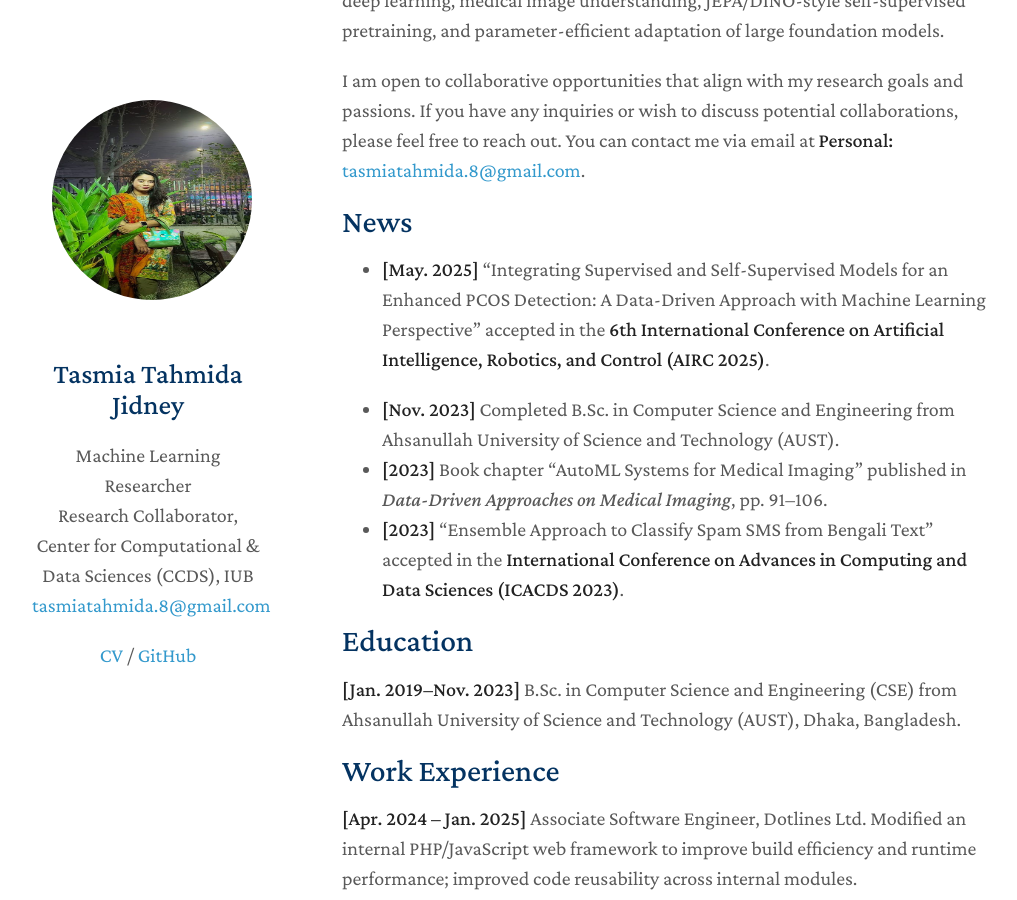
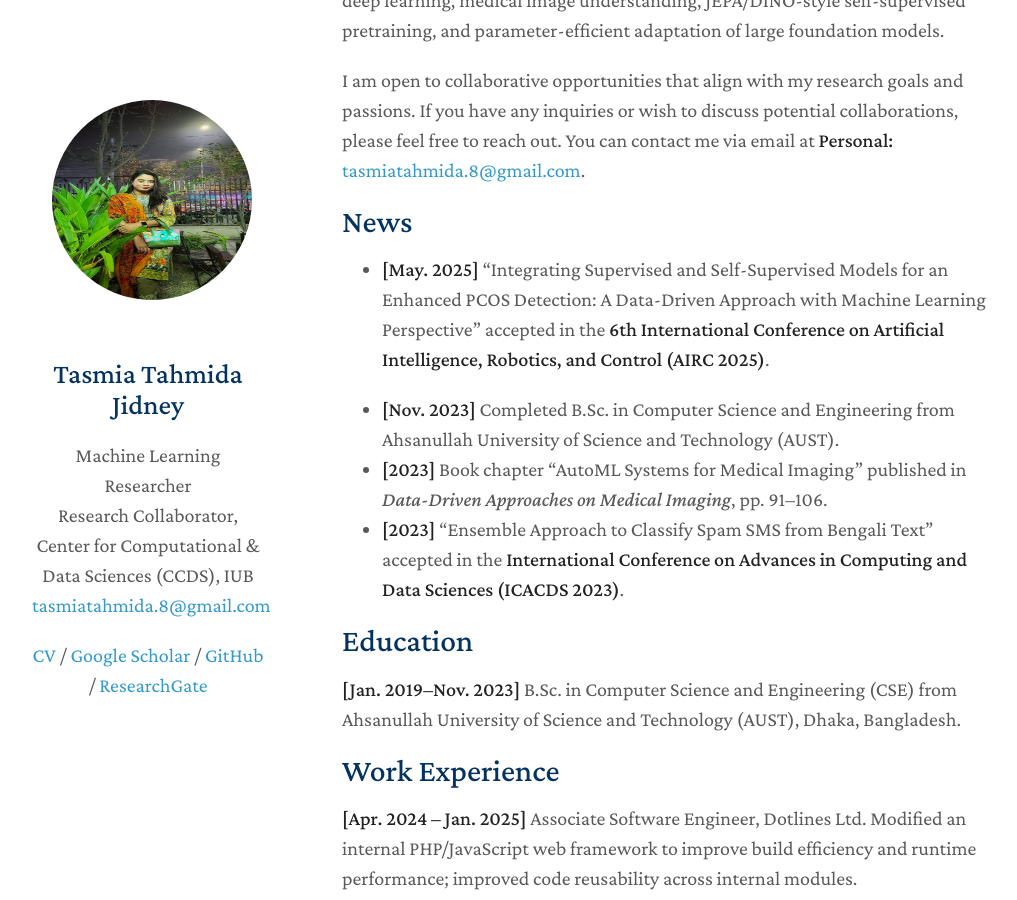
Before and after one commit to tasmia008/tasmia008.github.io, a Jekyll site: the page built from index.md, in a window 1280 px wide and 900 px high, scrolled down 387 px. Shown: the whole window, without its empty margins (128-1145 px from the left). Built offline with Jekyll 4.4.1, drawn with Linux system fonts in a browser that asks for light colours; our own code applies the rules of GitHub Pages for plain Markdown files; part of the change alters nothing that is shown.

Commit message:
Add Google Scholar and ResearchGate profile links
Wire up the Google Scholar URL and a new ResearchGate link in the
header.

Co-Authored-By: Claude Opus 4.7 (1M context) <noreply@anthropic.com>

```diff
--- a/_config.yml
+++ b/_config.yml
@@ -9,9 +9,10 @@ description: Tasmia Tahmida Jidney - Machine Learning Researcher in medical imag
 canonical: https://tasmia008.github.io/
 
 # Fill in your real profile URLs to make these links appear in the header.
-# google_scholar: https://scholar.google.com/citations?user=YOUR_ID
+google_scholar: https://scholar.google.com/citations?user=_ANpwpsAAAAJ&hl=en
 cv_link: assets/files/curriculum_vitae.pdf
 github_link: https://github.com/tasmia008
+researchgate: https://www.researchgate.net/profile/Tasmia-Tahmida-Jidney
 # linkedin: https://www.linkedin.com/in/YOUR_HANDLE
 
 avatar: ./assets/img/tasmia.jpg
--- a/_layouts/homepage.html
+++ b/_layouts/homepage.html
@@ -45,6 +45,7 @@
         {% if site.cv_link %}<a href="{{ site.cv_link }}" target="_blank" rel="noopener noreferrer">CV</a>  {% endif %}
         {% if site.google_scholar %}  / <a href="{{ site.google_scholar }}" target="_blank" rel="noopener noreferrer">Google Scholar</a>  {% endif %}
         {% if site.github_link %}  / <a href="{{ site.github_link }}" target="_blank" rel="noopener noreferrer">GitHub</a> {% endif %}
+        {% if site.researchgate %}  / <a href="{{ site.researchgate }}" target="_blank" rel="noopener noreferrer">ResearchGate</a> {% endif %}
         {% if site.linkedin %}  / <a href="{{ site.linkedin }}" target="_blank" rel="noopener noreferrer">Linkedin</a>{% endif %}
       </header>
       <section>
```
